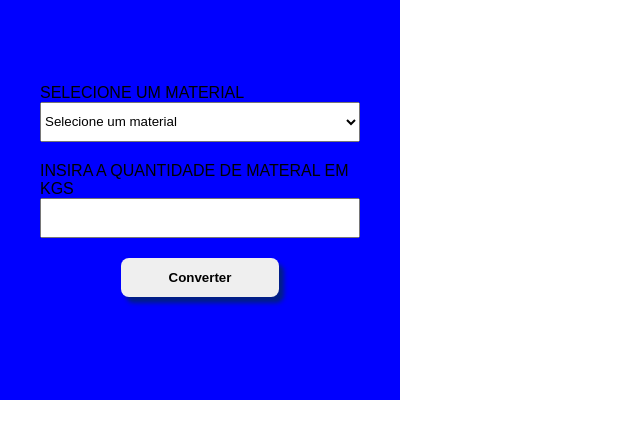
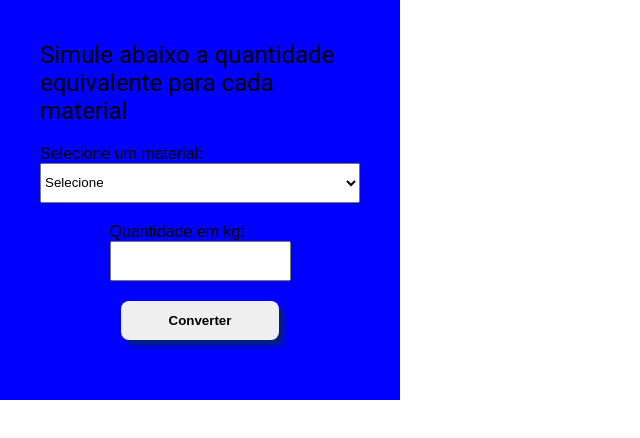
Before and after one commit to Wallace-Lentes/EcoMart, a React (Vite) app: page /Dashboard in a window 1280 px wide. Shown: the top 438 px of the page, without its empty margins (0-640 px from the left). Built offline with nearby package versions, Linux system fonts and the light colour scheme.

Commit message:
fix: alteração de textos da página dashboard

```diff
--- a/src/components/Conversor/Conversor.jsx
+++ b/src/components/Conversor/Conversor.jsx
@@ -28,14 +28,15 @@ const Conversor = () => {
 
   return (
     <ConversorStyle>
+      <h3> Simule abaixo a quantidade equivalente para cada material</h3>
       <div className="material">
-        <label htmlFor="">SELECIONE UM MATERIAL</label>
+        <label htmlFor="">Selecione um material:</label>
         <select
           name=""
           id=""
           onChange={(e) => setMaterialSelecionado(e.target.value)}
         >
-          <option value="">Selecione um material</option>
+          <option value="">Selecione</option>
           <option>papel</option>
           <option>aluminio</option>
           <option>plastico</option>
@@ -45,7 +46,7 @@ const Conversor = () => {
       </div>
 
       <div className="valor">
-        <label htmlFor="">INSIRA A QUANTIDADE DE MATERAL EM KGS</label>
+        <label htmlFor="">Quantidade em kg:</label>
         <input type="text" onChange={(e) => setQuantidadeKg(e.target.value)} />
       </div>
 
```
